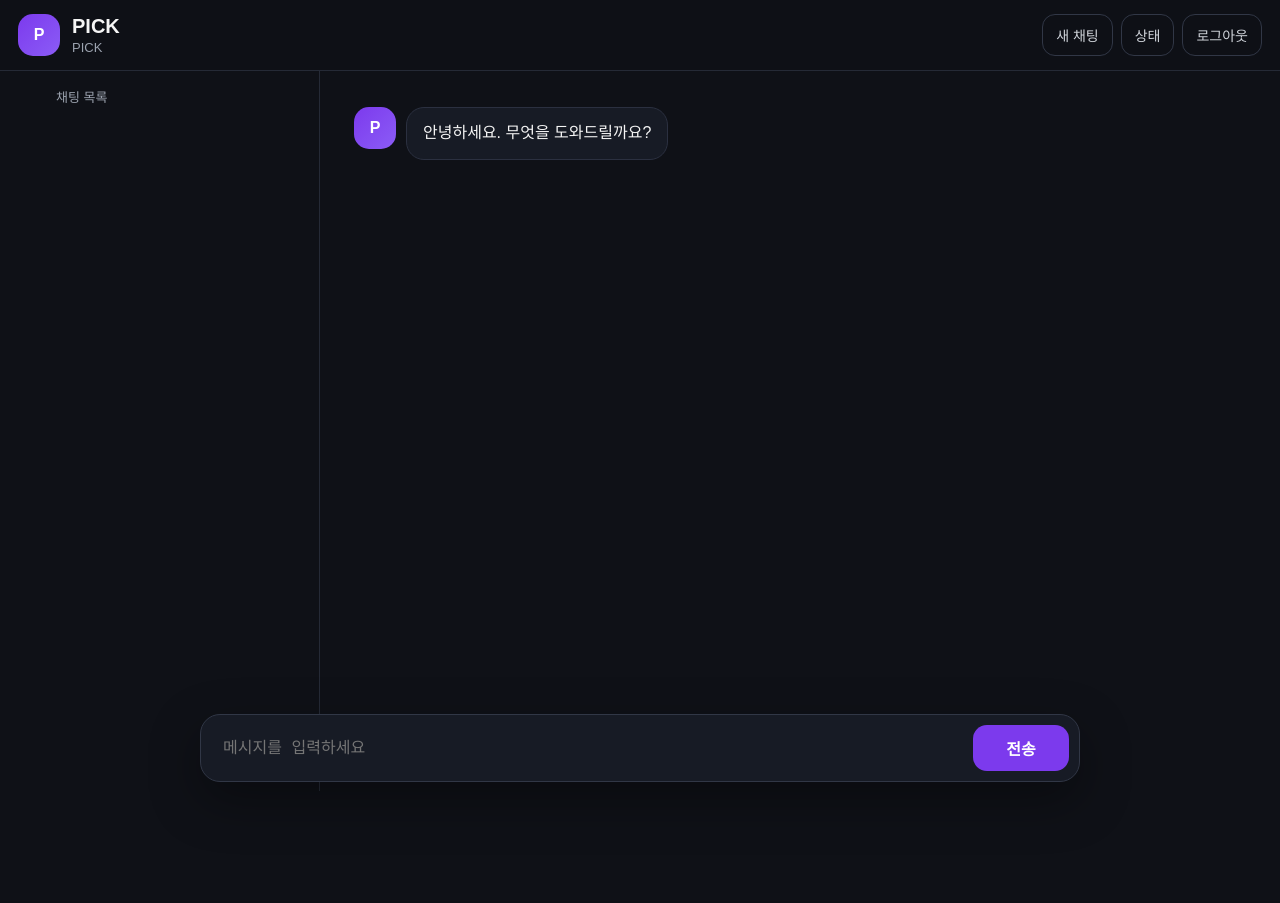
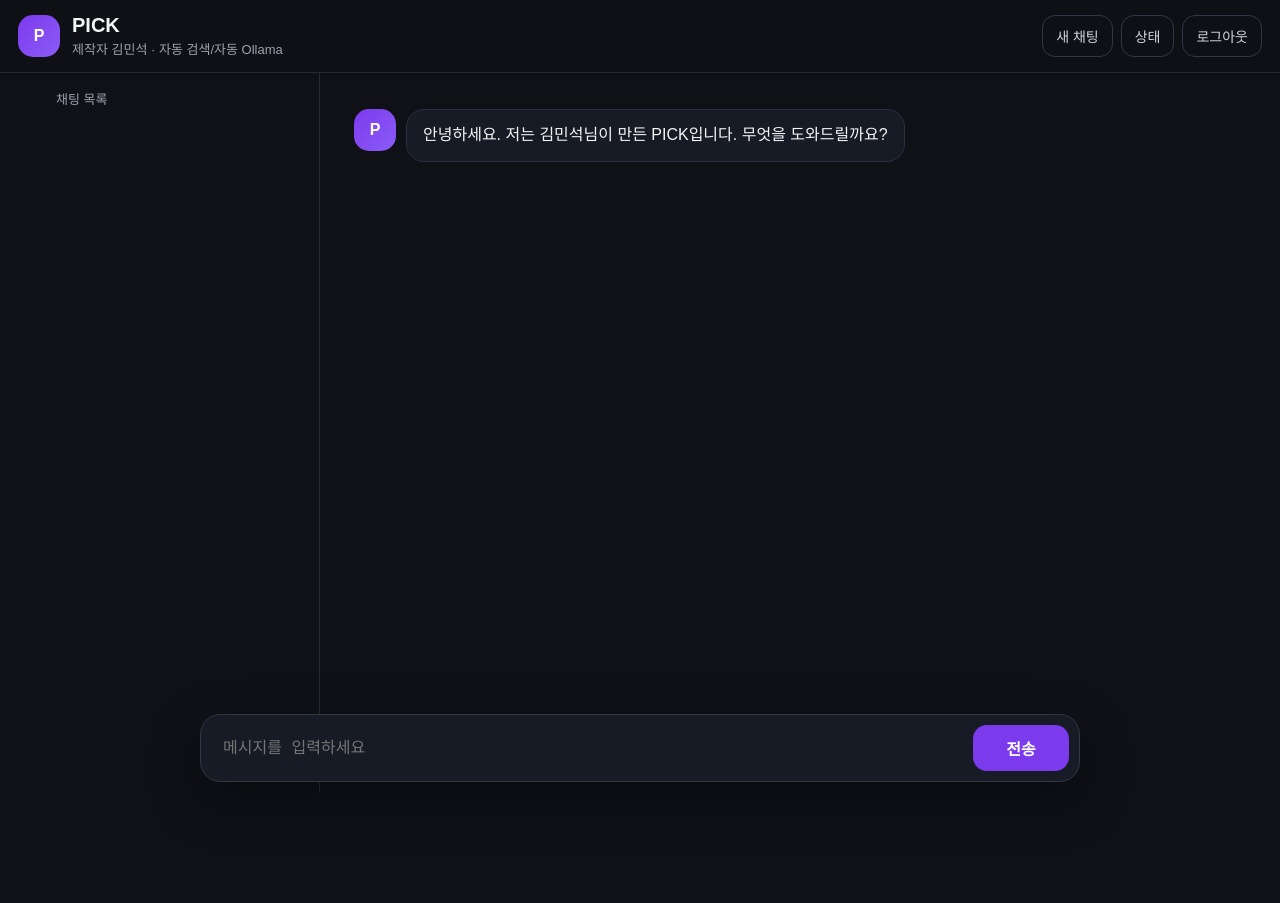
Before and after one commit to minseok150506-boop/PICK-AI, a Flask app: page / in a window 1280 px wide. Before the commit the page ends 791 px from the top, so only its background shows below. Run offline with Flask 3, Linux system fonts and the light colour scheme; the visitor is signed in with stand-in values (Sample User, id 1).

Commit message:
Add files via upload

```diff
--- a/templates/about.html
+++ b/templates/about.html
@@ -1,4 +1,4 @@
 <!doctype html><html lang="ko"><head><meta charset="utf-8"><meta name="viewport" content="width=device-width, initial-scale=1">
 <meta name="description" content="PICK AI는 김민석이 만든 개인 AI 챗봇입니다. Ollama 기반으로 인터넷 검색, 전 세계 날씨, 유튜브 검색을 지원합니다.">
 <meta name="keywords" content="PICK AI, PICK, 김민석, 개인 AI 챗봇, Ollama, 인터넷 검색 AI, 날씨 AI">
-<meta name="author" content="김민석"><meta property="og:title" content="PICK AI - 김민석이 만든 개인 AI 챗봇"><meta property="og:description" content="Ollama 기반 개인 AI 챗봇 PICK."><meta property="og:type" content="website"><meta property="og:url" content="{{ public_url }}"><link rel="stylesheet" href="/static/style.css?v=pick-v11"><title>PICK AI 소개</title></head><body class="login-body"><main class="login-card wide"><div class="login-logo">P</div><h1>PICK AI</h1><p>PICK은 개인 AI 챗봇입니다.</p><p>Ollama가 연결되면 Ollama로 답변하고, Ollama가 꺼져 있어도 인터넷 검색 결과 기반으로 최소 답변을 제공합니다.</p><p>전 세계 날씨, 인터넷 검색, 유튜브 검색 링크, 대화 저장, SEO 기능을 지원합니다.</p><a class="auth-link" href="/login">로그인으로 이동</a></main></body></html>
+<meta name="author" content="김민석"><meta property="og:title" content="PICK AI - 김민석이 만든 개인 AI 챗봇"><meta property="og:description" content="Ollama 기반 개인 AI 챗봇 PICK."><meta property="og:type" content="website"><meta property="og:url" content="{{ public_url }}"><link rel="stylesheet" href="/static/style.css?v=pick-v11"><title>PICK AI 소개</title></head><body class="login-body"><main class="login-card wide"><div class="login-logo">P</div><h1>PICK AI</h1><p>PICK AI는 김민석님이 만든 개인 AI 챗봇입니다.</p><p>Ollama가 연결되면 Ollama로 답변하고, Ollama가 꺼져 있어도 인터넷 검색 결과 기반으로 최소 답변을 제공합니다.</p><p>전 세계 날씨, 인터넷 검색, 유튜브 검색 링크, 대화 저장, SEO 기능을 지원합니다.</p><a class="auth-link" href="/login">로그인으로 이동</a></main></body></html>
--- a/templates/index.html
+++ b/templates/index.html
@@ -1,7 +1,7 @@
 <!doctype html><html lang="ko"><head><meta charset="utf-8"><meta name="viewport" content="width=device-width, initial-scale=1">
 <meta name="description" content="PICK AI는 김민석이 만든 개인 AI 챗봇입니다. Ollama 기반으로 인터넷 검색, 전 세계 날씨, 유튜브 검색을 지원합니다.">
 <meta name="keywords" content="PICK AI, PICK, 김민석, 개인 AI 챗봇, Ollama, 인터넷 검색 AI, 날씨 AI">
-<meta name="author" content="김민석"><meta property="og:title" content="PICK AI - 김민석이 만든 개인 AI 챗봇"><meta property="og:description" content="Ollama 기반 개인 AI 챗봇 PICK."><meta property="og:type" content="website"><meta property="og:url" content="{{ public_url }}"><link rel="stylesheet" href="/static/style.css?v=pick-v11"><title>PICK AI</title></head><body><header class="topbar"><div class="brand"><div class="logo">P</div><div><h1>PICK</h1><p>PICK</p></div></div><div class="top-actions"><button class="status-btn" type="button" onclick="newChat()">새 채팅</button><button class="status-btn" type="button" onclick="checkStatus()">상태</button><a class="logout" href="/logout">로그아웃</a></div></header><div class="layout clean"><aside class="sidebar"><div class="side-title">채팅 목록</div><div id="chatList"></div></aside><main class="main"><div id="chat" class="chat"><div class="row ai-row"><div class="avatar">P</div><div class="bubble ai">안녕하세요. 무엇을 도와드릴까요?</div></div></div></main></div><form id="composer" class="composer"><textarea id="message" placeholder="메시지를 입력하세요" rows="1"></textarea><button id="sendBtn" type="submit">전송</button></form><script>
+<meta name="author" content="김민석"><meta property="og:title" content="PICK AI - 김민석이 만든 개인 AI 챗봇"><meta property="og:description" content="Ollama 기반 개인 AI 챗봇 PICK."><meta property="og:type" content="website"><meta property="og:url" content="{{ public_url }}"><link rel="stylesheet" href="/static/style.css?v=pick-v11"><title>PICK AI</title></head><body><header class="topbar"><div class="brand"><div class="logo">P</div><div><h1>PICK</h1><p>제작자 김민석 · 자동 검색/자동 Ollama</p></div></div><div class="top-actions"><button class="status-btn" type="button" onclick="newChat()">새 채팅</button><button class="status-btn" type="button" onclick="checkStatus()">상태</button><a class="logout" href="/logout">로그아웃</a></div></header><div class="layout clean"><aside class="sidebar"><div class="side-title">채팅 목록</div><div id="chatList"></div></aside><main class="main"><div id="chat" class="chat"><div class="row ai-row"><div class="avatar">P</div><div class="bubble ai">안녕하세요. 저는 김민석님이 만든 PICK입니다. 무엇을 도와드릴까요?</div></div></div></main></div><form id="composer" class="composer"><textarea id="message" placeholder="메시지를 입력하세요" rows="1"></textarea><button id="sendBtn" type="submit">전송</button></form><script>
 let currentChatId=null;const chat=document.getElementById('chat'),form=document.getElementById('composer'),input=document.getElementById('message'),sendBtn=document.getElementById('sendBtn'),chatList=document.getElementById('chatList');
 function addMessage(role,text){const row=document.createElement('div');row.className='row '+(role==='user'?'user-row':'ai-row');if(role==='ai'){const a=document.createElement('div');a.className='avatar';a.textContent='P';row.appendChild(a)}const b=document.createElement('div');b.className='bubble '+role;b.textContent=text;row.appendChild(b);chat.appendChild(row);window.scrollTo(0,document.body.scrollHeight);return b}
 function clearChat(){chat.innerHTML=''}
@@ -9,8 +9,8 @@ async function loadChats(){try{const res=await fetch('/api/chats');const data=aw
 async function newChat(){const res=await fetch('/api/chats/new',{method:'POST'});const data=await res.json();currentChatId=data.chat.id;clearChat();addMessage('ai','새 채팅을 시작했습니다. 무엇을 도와드릴까요?');await loadChats()}
 async function openChat(id){currentChatId=id;clearChat();const res=await fetch(`/api/chats/${id}/messages`);const data=await res.json();if(!data.messages||data.messages.length===0){addMessage('ai','이 채팅에는 아직 메시지가 없습니다.');return}data.messages.forEach(m=>addMessage(m.role==='user'?'user':'ai',m.content))}
 async function deleteChat(id){if(!confirm('이 채팅을 삭제할까요?'))return;await fetch(`/api/chats/${id}/delete`,{method:'POST'});if(currentChatId===id){currentChatId=null;clearChat();addMessage('ai','채팅을 삭제했습니다.')}await loadChats()}
-async function sendMessage(){const text=input.value.trim();if(!text)return;if(!currentChatId)await newChat();addMessage('user',text);input.value='';input.style.height='auto';const loading=addMessage('ai','잠시만 기다려 주세요...');sendBtn.disabled=true;try{const fd=new FormData();fd.append('message',text);const res=await fetch(`/api/chats/${currentChatId}/send`,{method:'POST',body:fd});const data=await res.json();loading.textContent=data.reply||data.error||'잠시 후 다시 시도해 주세요.';await loadChats()}catch(e){loading.textContent='서버 응답 오류입니다. Render 로그와 배포 상태를 확인해 주세요.'}finally{sendBtn.disabled=false;input.focus()}}
-async function checkStatus(){const b=addMessage('ai','상태 확인 중...');try{const res=await fetch('/api/status');const d=await res.json();b.textContent='인터넷: '+(d.internet?'정상':'불안정')+'
+async function sendMessage(){const text=input.value.trim();if(!text)return;if(!currentChatId)await newChat();addMessage('user',text);input.value='';input.style.height='auto';const loading=addMessage('ai','답변을 준비하고 있습니다...');sendBtn.disabled=true;try{const fd=new FormData();fd.append('message',text);const res=await fetch(`/api/chats/${currentChatId}/send`,{method:'POST',body:fd});const data=await res.json();loading.textContent=data.reply||data.error||'잠시 후 다시 시도해 주세요.';await loadChats()}catch(e){loading.textContent='서버 응답 오류입니다. Render 로그와 배포 상태를 확인해 주세요.'}finally{sendBtn.disabled=false;input.focus()}}
+async function checkStatus(){const b=addMessage('ai','상태를 확인하고 있습니다...');try{const res=await fetch('/api/status');const d=await res.json();b.textContent='인터넷: '+(d.internet?'정상':'불안정')+'
 Ollama: '+(d.ollama?'정상':'연결 안 됨')+'
 모델: '+d.model+'
 현재 시간: '+d.time+(d.error?'
--- a/templates/login.html
+++ b/templates/login.html
@@ -1,4 +1,4 @@
 <!doctype html><html lang="ko"><head><meta charset="utf-8"><meta name="viewport" content="width=device-width, initial-scale=1">
 <meta name="description" content="PICK AI는 김민석이 만든 개인 AI 챗봇입니다. Ollama 기반으로 인터넷 검색, 전 세계 날씨, 유튜브 검색을 지원합니다.">
 <meta name="keywords" content="PICK AI, PICK, 김민석, 개인 AI 챗봇, Ollama, 인터넷 검색 AI, 날씨 AI">
-<meta name="author" content="김민석"><meta property="og:title" content="PICK AI - 김민석이 만든 개인 AI 챗봇"><meta property="og:description" content="Ollama 기반 개인 AI 챗봇 PICK."><meta property="og:type" content="website"><meta property="og:url" content="{{ public_url }}"><link rel="stylesheet" href="/static/style.css?v=pick-v11"><title>PICK 로그인</title></head><body class="login-body"><main class="login-card"><div class="login-logo">P</div><h1>PICK</h1>{% if error %}<div class="error">{{ error }}</div>{% endif %}<form method="post" autocomplete="off"><label>아이디</label><input name="username" placeholder="아이디 입력" required autocomplete="off"><label>비밀번호</label><input name="password" type="password" placeholder="비밀번호 입력" required autocomplete="new-password"><button type="submit">로그인</button></form><a class="auth-link" href="/register">회원가입</a></main></body></html>
+<meta name="author" content="김민석"><meta property="og:title" content="PICK AI - 김민석이 만든 개인 AI 챗봇"><meta property="og:description" content="Ollama 기반 개인 AI 챗봇 PICK."><meta property="og:type" content="website"><meta property="og:url" content="{{ public_url }}"><link rel="stylesheet" href="/static/style.css?v=pick-v11"><title>PICK 로그인</title></head><body class="login-body"><main class="login-card"><div class="login-logo">P</div><h1>PICK</h1>{% if error %}<div class="error">{{ error }}</div>{% endif %}<form method="post" autocomplete="off"><label>아이디</label><input name="username" placeholder="아이디" required autocomplete="off"><label>비밀번호</label><input name="password" type="password" placeholder="비밀번호" required autocomplete="new-password"><button type="submit">로그인</button></form><a class="auth-link" href="/register">회원가입</a></main></body></html>
```
Also changed, not shown: README_KR.txt.
